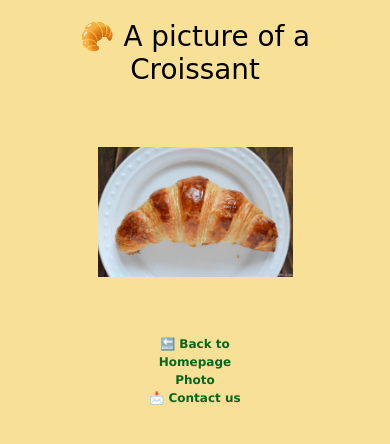
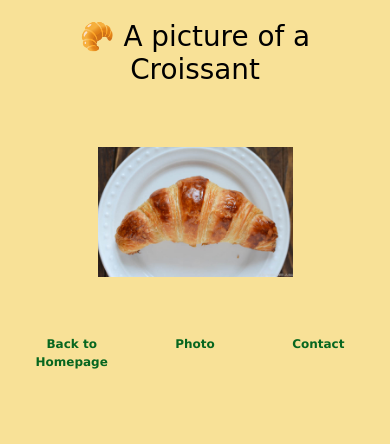
Before and after one commit to biancafrancini/croissant-project, a plain HTML site: page photo.html in a window 390 px wide. Drawn offline with nearby package versions, Linux system fonts and the light colour scheme.

Commit message:
last minute update

```diff
--- a/photo.html
+++ b/photo.html
@@ -21,13 +21,13 @@
     <div class="container" id="pages-container">
       <div class="row pages-links-row">
         <div class="col homepage-col">
-          <a class="come-back-link" href="index.html">🔙 Back to Homepage </a>
+          <a class="come-back-link" href="index.html">Back to Homepage </a>
           </div>
           <div class="col photo-col">
             <a href="photo.html">Photo</a>
           </div>
           <div class="col contact-col">
-            <a href="contact.html">📩 Contact us</a>
+            <a href="contact.html">Contact</a>
           </div>
         </div>
       </div>
--- a/src/style.css
+++ b/src/style.css
@@ -48,3 +48,9 @@ a:hover {
   margin-top: 40px;
   width: 50%;
 }
+
+@media (max-width: 700px) {
+  #pages-container {
+    max-width: 100%;
+  }
+}
```
Also changed, not shown: contact.html (+2 -2 lines), index.html (+1 -1 lines).
